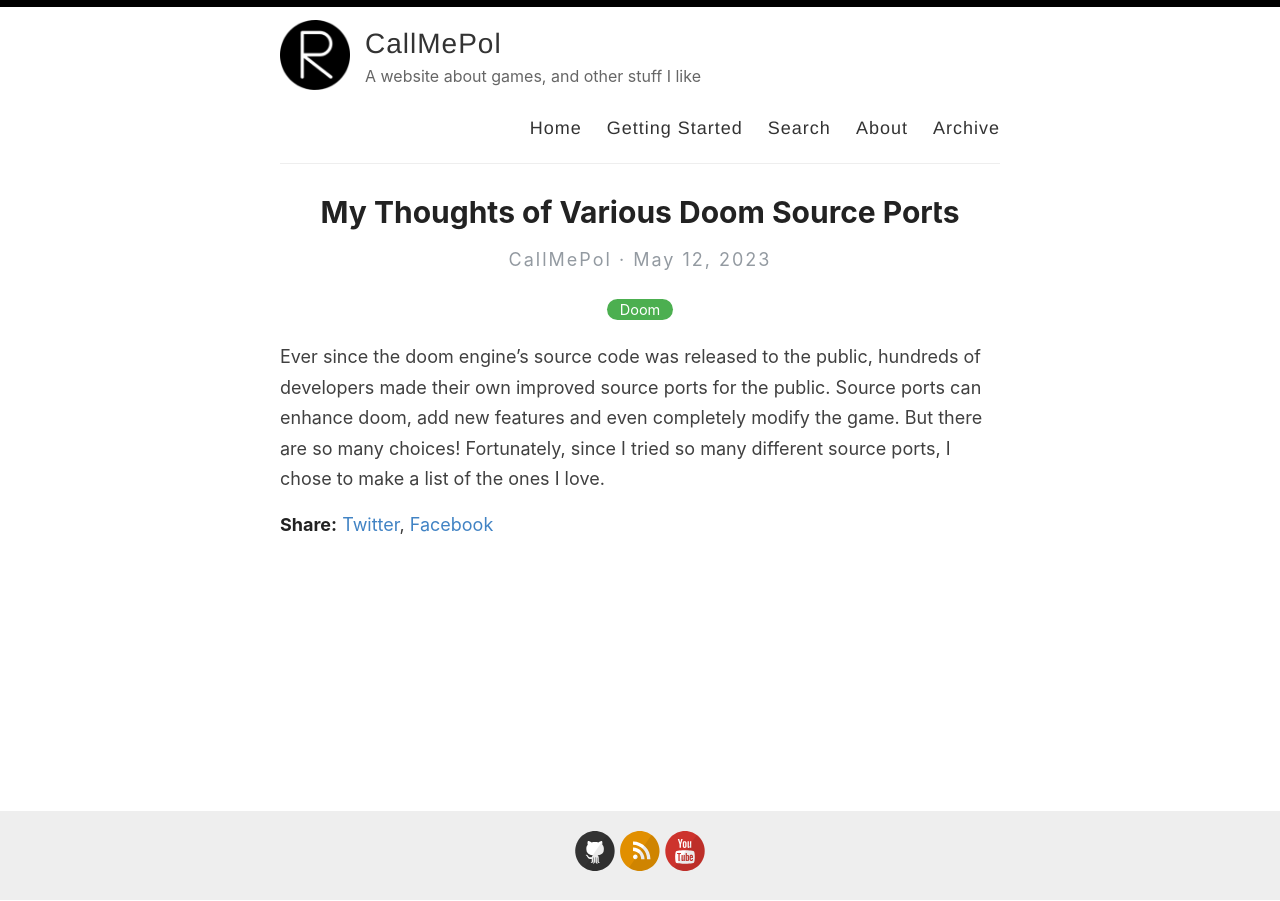
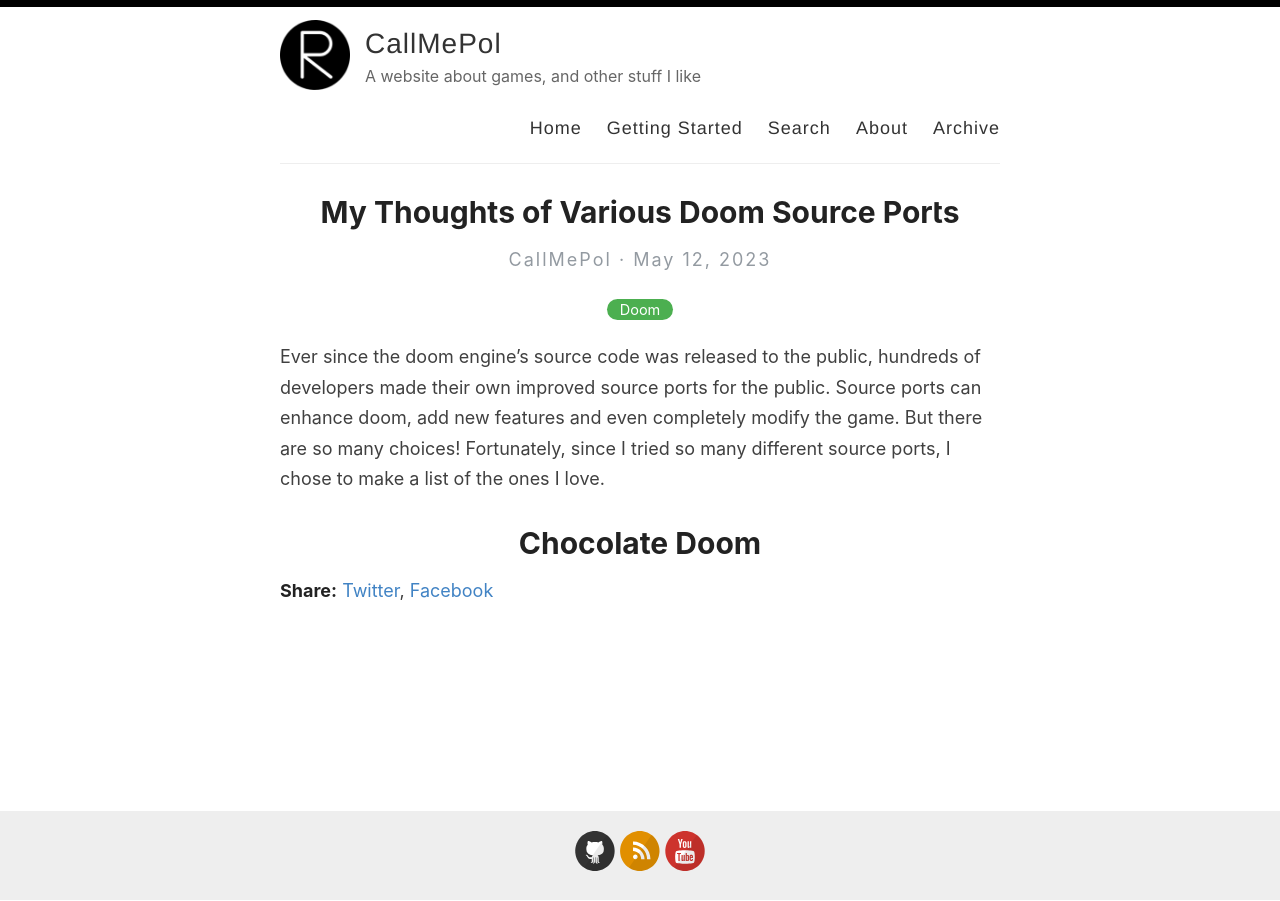
Before and after one commit to poleve540/CallMePol, a Jekyll site: the page built from _posts/2023-05-12-sourceport-review.md, in a window 1280 px wide. Built offline with Jekyll 4.4.1, drawn with Linux system fonts in a browser that asks for light colours.

Commit message:
_posts/2023-05-12-sourceport-review.md updated from https://stackedit.io/

```diff
--- a/_posts/2023-05-12-sourceport-review.md
+++ b/_posts/2023-05-12-sourceport-review.md
@@ -5,8 +5,9 @@
 ---
 Ever since the doom engine's source code was released to the public, hundreds of developers made their own improved source ports for the public. Source ports can enhance doom, add new features and even completely modify the game. But there are so many choices! Fortunately, since I tried so many different source ports, I chose to make a list of the ones I love.
 
+# Chocolate Doom
 
 <!--stackedit_data:
-eyJoaXN0b3J5IjpbLTExMzQyMzUwNDMsMjA1NzE5NTYwLC05Mj
+eyJoaXN0b3J5IjpbLTE2OTYwNDgzNTEsMjA1NzE5NTYwLC05Mj
 c5Mjg2ODIsMTk1MTY1MzQ4Miw5NTQ0NDA5NzBdfQ==
 -->
```
